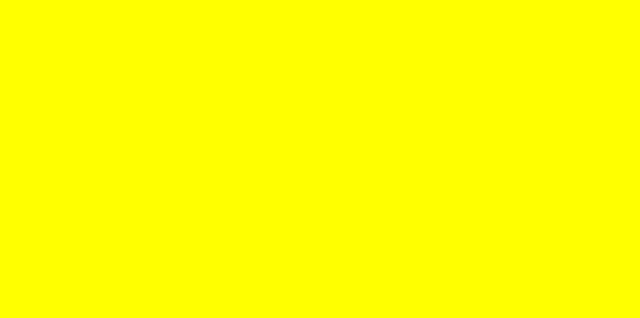
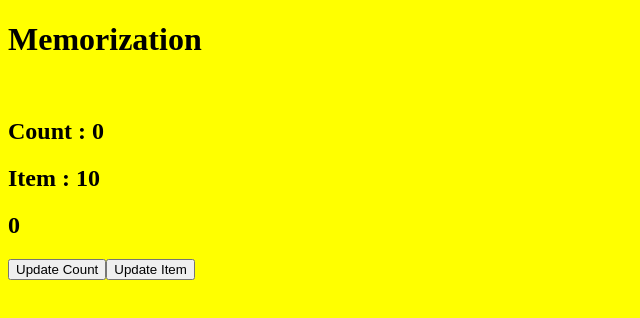
Before and after one commit to EngineerAhmedFaraz/learn_basic_react_tutorial, a React (Vite) app: page /memo in a window 1280 px wide. Before the commit this address had no page. Shown: the top 318 px of the page, without its empty margins (0-640 px from the left). Built offline with nearby package versions, Linux system fonts and the light colour scheme.

Commit message:
Memorization with memo, useMemo

```diff
--- a/src/App.jsx
+++ b/src/App.jsx
@@ -7,6 +7,7 @@ import Service from "./pages/service";
 import { Blog } from "./pages/Blog";
 import LifeCycle from "./pages/lifeCycle";
 import TryHooks from "./pages/tryHooks/TryHooks";
+import Memo from "./pages/Memo";
 
 const user = {
   firstName: "Ahmed",
@@ -57,6 +58,7 @@ export const App = () => {
         <Route path="/blog" element={<Blog />} />
         <Route path="/lifeCycle" element={<LifeCycle />} />
         <Route path="/tryHooks" element={<TryHooks />} />
+        <Route path="/memo" element={<Memo />} />
       </Routes>
       {/* </BrowserRouter> */}
       {/* <h1 onClick={changeTitle}>Hi : {formatName(user)}</h1>
--- /dev/null
+++ b/src/component/Name.jsx
@@ -0,0 +1,11 @@
+import React from "react";
+
+const NameComponent = ({ name }) => {
+  return (
+    <>
+      <h1>Name is : {name}</h1>
+    </>
+  );
+};
+
+export default React.memo(NameComponent);
--- /dev/null
+++ b/src/component/Result.jsx
@@ -0,0 +1,11 @@
+import React from "react";
+
+const ResultComponent = ({ result }) => {
+  return (
+    <>
+      <h1>Result is : {result}</h1>
+    </>
+  );
+};
+
+export default ResultComponent;
--- /dev/null
+++ b/src/pages/Memo.jsx
@@ -0,0 +1,77 @@
+import React, { useEffect, useMemo, useState } from "react";
+import Result from "../component/Result";
+import Name from "../component/Name";
+import ResultComponent from "../component/Result";
+import NameComponent from "../component/Name";
+
+// Sum function into Javascript.
+// function sum(a, b) {
+//   return a + b;
+// }
+
+// console.log(sum(3, 4));
+// console.log(sum(3, 4));
+
+// How to memorization in javascript through closure.
+
+// function sum2() {
+//   const obj = {};
+
+//   return function (a, b) {
+//     console.log("obj is: ", obj);
+
+//     if (!obj[`${a},${b}`]) {
+//       console.log("inside if");
+
+//       obj[`${a},${b}`] = a + b;
+//     }
+//     return obj[`${a},${b}`];
+//   };
+// }
+// const memoizedSum = sum2();
+
+// console.log(memoizedSum(3, 4));
+// console.log(memoizedSum(8, 5));
+
+// How to Memorization with react.memo?
+
+const Memo = () => {
+  // const [marks, setMarks] = useState(80);
+  // const [user, setUser] = useState("Alex");
+
+  // useEffect(() => {
+  //   console.log("inside value");
+  // }, [user]);
+
+  const [count, setCount] = useState(0);
+  const [item, setItem] = useState(10);
+
+  function multiCount() {
+    console.log("multiCount");
+    return count * 5;
+  }
+
+  const multiCountMemo = useMemo(
+    function multiCount() {
+      console.log("multiCount");
+      return count * 5;
+    },
+    [count]
+  );
+
+  return (
+    <>
+      <h1>Memorization</h1>
+      <br />
+      {/* <NameComponent name={user} />
+      <ResultComponent result={marks} />  */}
+      <h2>Count : {count}</h2>
+      <h2>Item : {item}</h2>
+      <h2>{multiCountMemo}</h2>
+      <button onClick={() => setCount(count + 1)}>Update Count</button>
+      <button onClick={() => setItem(item + 1)}>Update Item</button>
+    </>
+  );
+};
+
+export default Memo;
--- a/src/pages/service.jsx
+++ b/src/pages/service.jsx
@@ -1,7 +1,16 @@
-import React from "react";
+import React, { useMemo, useState } from "react";
 import { useNavigate } from "react-router-dom";
 
 const service = () => {
+  const [num1, setNum1] = useState(1);
+  const [num2, setNum2] = useState(2);
+  const calculateSum = (a, b) => {
+    console.log("calculating sum");
+    return a + b;
+  };
+
+  const sum = calculateSum(num1, num2);
+
   const navigate = useNavigate();
 
   const handleChange = () => {
@@ -11,6 +20,20 @@ const service = () => {
   return (
     <>
       <button onClick={handleChange}>Change Route</button>
+      <br />
+      <br />
+      <br />
+      <input
+        type="number"
+        value={num1}
+        onChange={(e) => setNum1(Number(e.target.value))}
+      />
+      <input
+        type="number"
+        value={num2}
+        onChange={(e) => setNum2(Number(e.target.value))}
+      />
+      <p>Sum : {sum}</p>
     </>
   );
 };
--- a/src/pages/tryHooks/TryHooks.jsx
+++ b/src/pages/tryHooks/TryHooks.jsx
@@ -1,4 +1,4 @@
-import React, { Children, useEffect, useState } from "react";
+import React, { Children, memo, useEffect, useState } from "react";
 import { data as localData } from "../data/data";
 import axios from "axios";
 
```
